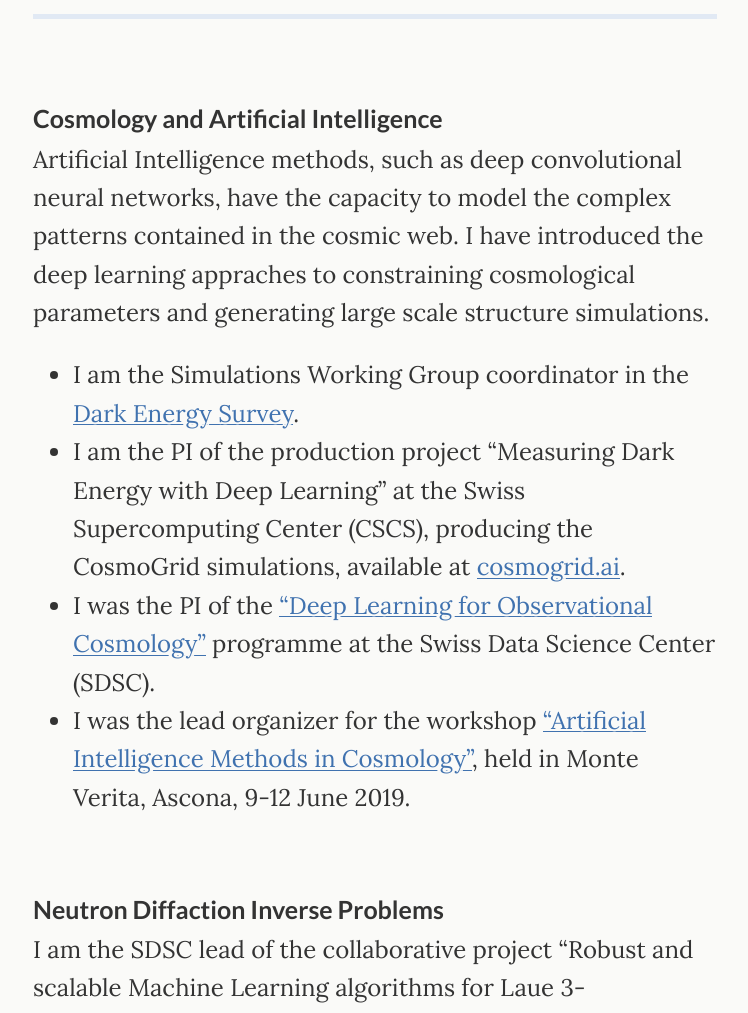
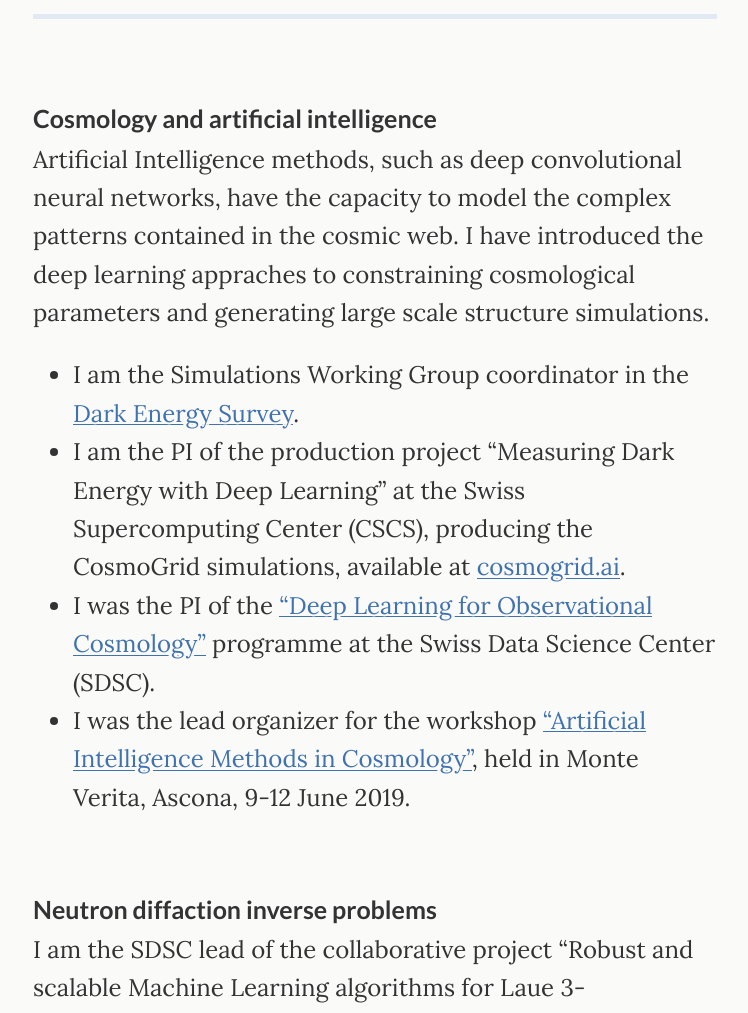
Before and after one commit to tomaszkacprzak/tomaszkacprzak.github.io, a Jekyll site: the page built from index.md, in a window 1280 px wide and 1400 px high, scrolled down 782 px. Shown: the part 157-1170 px from the top of the window, without its empty margins (265-1013 px from the left). Built offline with Jekyll 4.4.1, drawn with Linux system fonts in a browser that asks for light colours.

```diff
--- a/index.md
+++ b/index.md
@@ -32,7 +32,7 @@ My focus is testing cosmological models using novel statistical and artificial i
 -----------------------------
 
 <br>
-### Cosmology and Artificial Intelligence
+### Cosmology and artificial intelligence
 
 Artificial Intelligence methods, such as deep convolutional neural networks, have the capacity to model the complex patterns contained in the cosmic web.
 I have introduced the deep learning appraches to constraining cosmological parameters and generating large scale structure simulations.
@@ -42,7 +42,7 @@ I have introduced the deep learning appraches to constraining cosmological param
  * I was the lead organizer for the workshop ["Artificial Intelligence Methods in Cosmology"](https://sites.google.com/site/aicosmo2019/), held in Monte Verita, Ascona, 9-12 June 2019.
 
 <br>
-### Neutron Diffaction Inverse Problems
+### Neutron diffaction inverse problems
 
 I am the SDSC lead of the collaborative project "Robust and scalable Machine Learning algorithms for Laue 3-Dimensional Neutron Diffraction Tomography" at the PSI. I am collaborating with the beamline scientists on developing novel methods to dramatially accelerate the polycrystalline grain indexing process from neutron diffraction images and improve the indexing precision. Neutron diffraction uses a wide wavelength beam, which the inversion process is particularly difficult due to its combinatorial nature.
 
```
